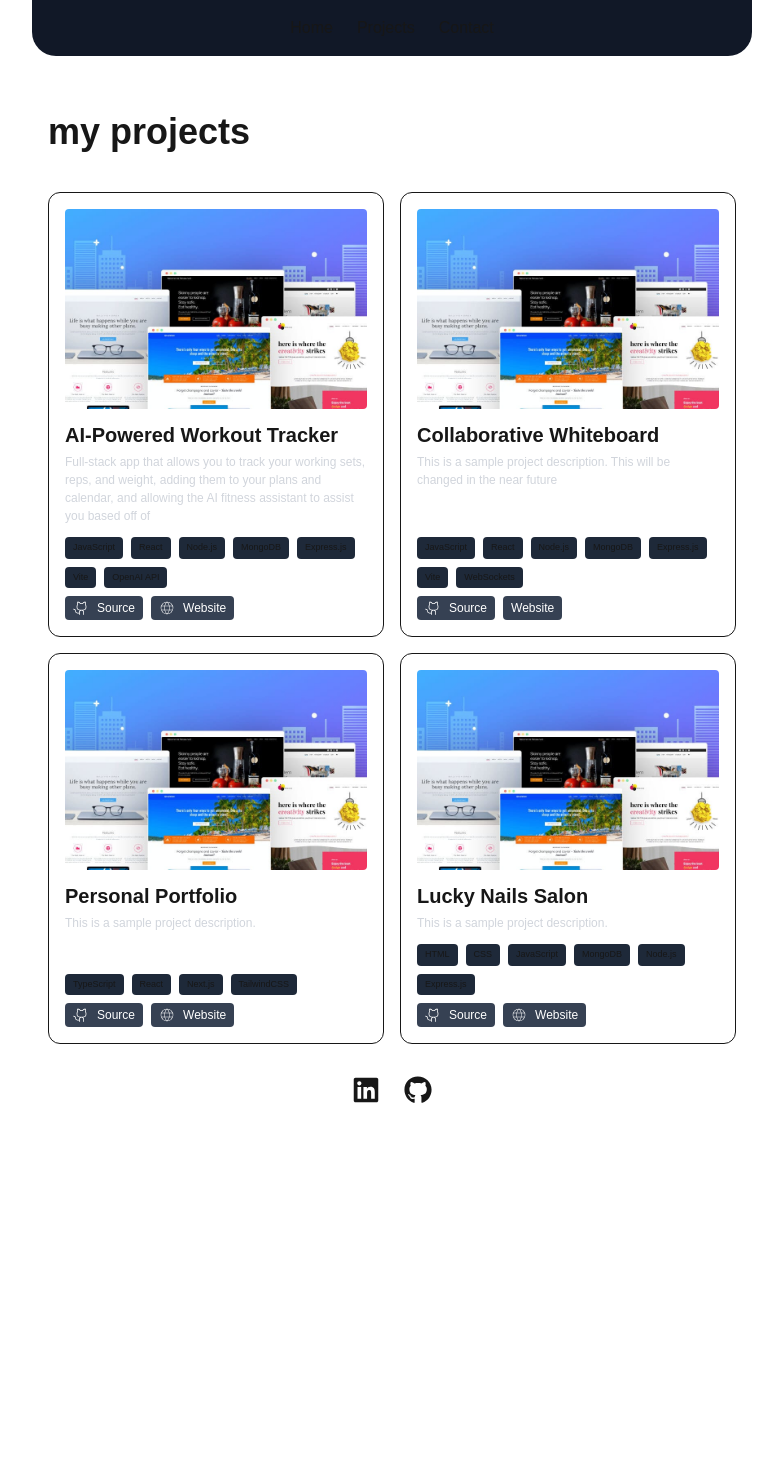
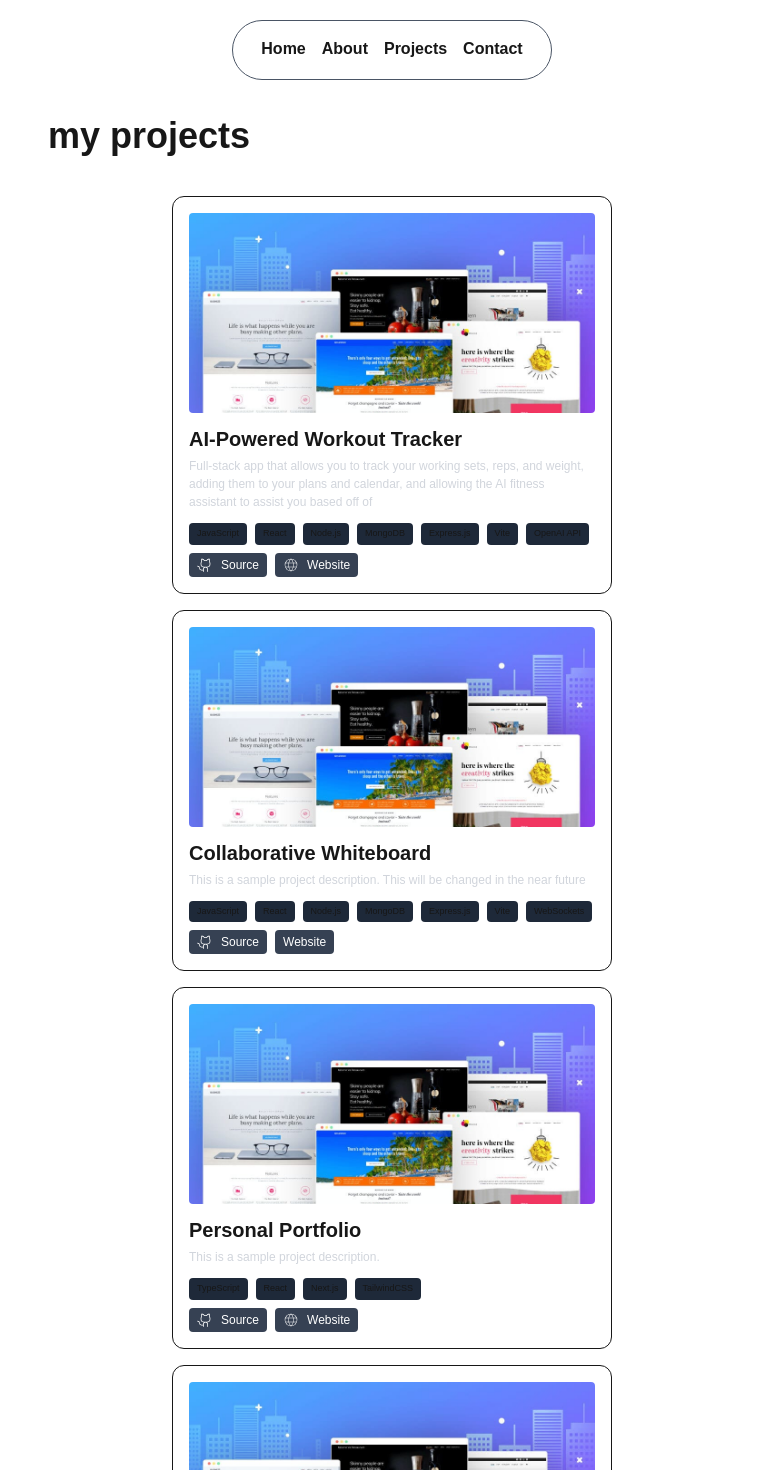
Before and after one commit to baohuytrinh/personal-portfolio, a Next.js app: page /Projects in a window 1280 px wide. Shown: the top 1470 px of the page, without its empty margins (248-1031 px from the left). Before the commit the page ends 1120 px from the top, so only its background shows below. Built offline with nearby package versions, Linux system fonts and the light colour scheme.

Commit message:
simple ui/ux

```diff
--- /dev/null
+++ b/src/app/About/page.tsx
@@ -0,0 +1,13 @@
+import React from 'react'
+import SkillsSection from '@/components/skillsSection'
+
+export default function Contact() {
+  return (
+    <div className='mt-20 flex justify-center grid grid-cols-1 max-w-160 mx-auto '>
+        <header className='flex justify-center text-3xl font-bold'>
+            About
+        </header>
+        <SkillsSection/>
+    </div>
+  )
+}
--- a/src/app/Projects/page.tsx
+++ b/src/app/Projects/page.tsx
@@ -10,7 +10,7 @@ export default function Projects() {
       <h1 className="text-4xl font-bold mb-4 flex mt-10 mb-10">
         my projects
       </h1>
-      <div className="grid grid-cols-1 sm:grid-cols-2 lg:grid-cols-2 gap-4 max-w-180 mx-auto">
+      <div className="grid grid-cols-1 sm:grid-cols-1 lg:grid-cols-1 gap-4 max-w-180 mx-auto">
         {projects.map((project, idx) => (
           <ProjectCard key={idx} project={project} />
         ))}
--- a/src/components/ParticleBackground.tsx
+++ b/src/components/ParticleBackground.tsx
@@ -23,15 +23,6 @@ export default function ParticleBackground() {
     const ctx = canvas.getContext('2d');
     if (!ctx) return;
 
-    const resizeCanvas = () => {
-      canvas.width = window.innerWidth;
-      canvas.height = window.innerHeight;
-    };
-
-    resizeCanvas();
-    window.addEventListener('resize', resizeCanvas);
-
-
     const initParticles = () => {
       particlesRef.current = [];
       const particleCount = Math.floor((canvas.width * canvas.height) / 15000);
@@ -49,7 +40,20 @@ export default function ParticleBackground() {
       }
     };
 
-    initParticles();
+    const resizeCanvas = () => {
+      canvas.width = window.innerWidth;
+      canvas.height = window.innerHeight;
+
+      initParticles();
+    };
+
+    resizeCanvas();
+    window.addEventListener('resize', resizeCanvas);
+
+
+
+
+
 
     const animate = () => {
       ctx.clearRect(0, 0, canvas.width, canvas.height);
--- a/src/components/footer.tsx
+++ b/src/components/footer.tsx
@@ -1,6 +1,6 @@
 import React from 'react';
 import Link from 'next/link';
-import {FaLinkedin, FaGithub} from 'react-icons/fa';
+import { FiGithub, FiLinkedin} from "react-icons/fi";
 
 function Footer() {
   return (
@@ -10,14 +10,14 @@ function Footer() {
         target="_blank"
         rel="noopener noreferrer"
         >
-            <FaLinkedin size={28} className='hover:text-blue-500 transition-colors' />
+            <FiLinkedin size={28} className='hover:text-blue-500 transition-colors' />
         </a>
         <a
         href="https://github.com/baohuytrinh"
         target="_blank"
         rel="noopener noreferrer"
         >
-            <FaGithub size={28} className="hover:text-gray-400 transition-colors" />
+            <FiGithub size={28} className="hover:text-gray-400 transition-colors" />
         </a>
     </footer>
   )
--- a/src/components/navbar.tsx
+++ b/src/components/navbar.tsx
@@ -1,35 +1,22 @@
 "use client";
 
-import React, { useEffect, useState } from 'react';
+import React from 'react';
 import Link from 'next/link';
 
-
 function NavBar() {
-  const [bgOpacity, setBgOpacity] = useState(1);
-
-  useEffect(() => {
-    const handleScroll = () => {
-      const scrollY = window.scrollY;
-      const opacity = Math.max(0.3, 1 - scrollY/200)
-      setBgOpacity(opacity);
-    };
-
-    window.addEventListener('scroll', handleScroll);
-    return () => window.removeEventListener('scroll', handleScroll);
-  }, []);
-
   return (
       <nav
-      className='flex gap-6 p-4 justify-center bg-gray-900 text-blue sticky top-0 w-180 mx-auto rounded-b-3xl transition-colors duration-300 z-50'
+        className='font-bold border border-gray-600 flex gap-4 p-4 justify-center sticky top-5 max-w-80 w-full mx-auto rounded-4xl transition-colors duration-300 z-50 h-15'
         style={{
-        backgroundColor: `rgba(17, 24, 39, ${bgOpacity})`,
+          backgroundColor: 'transparent',
           backdropFilter: 'blur(4px)',
         }}
         >
 
-        <Link href={"/"} className='hover:underline' >Home</Link>
-        <Link href={"/Projects"} className='hover:underline' >Projects</Link>
-        <Link href={"/Contact"} className='hover:underline' >Contact</Link>
+          <Link href={"/"} className='transition-all ease-in-out duration-300 hover:scale-105  hover:-translate-y-1 hover:px-1 hover:text-gray-400' >Home</Link>
+          <Link href={"/About"} className='transition-all ease-in-out duration-300 hover:-translate-y-1 hover:px-1 hover:text-gray-400' >About</Link>
+          <Link href={"/Projects"} className='transition-all ease-in-out duration-300 hover:-translate-y-1 hover:px-1 hover:text-gray-400' >Projects</Link>
+          <Link href={"/Contact"} className='transition-all ease-in-out duration-300 hover:-translate-y-1 hover:px-1 hover:text-gray-400' >Contact</Link>
       </nav>
   )
 }
```
Lines whose indentation alone changed are shown as unchanged.
